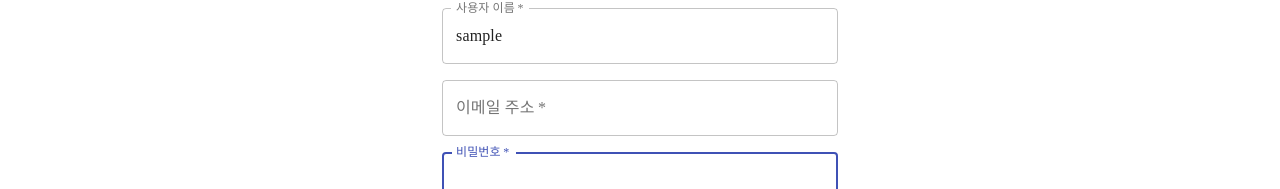
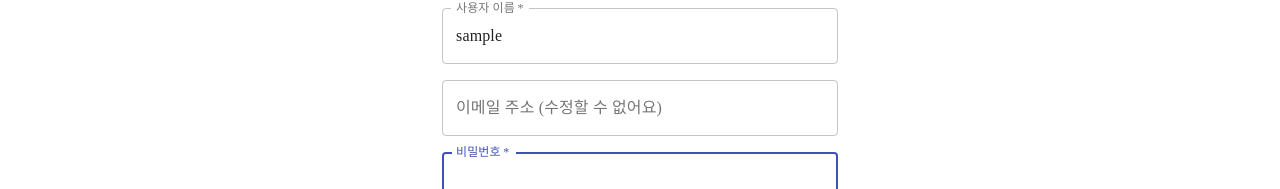
Before and after one commit to suhye0n/todo-app, a React (Create React App) app in the folder client/: page /mypage in a window 1280 px wide. Shown: the part 206-395 px from the top of the page. Built offline with nearby package versions, Linux system fonts and the light colour scheme; sample sign-in values are in the browser's storage; a web font is replaced by a local one; what @mapbox/mapbox-sdk would draw is missing.

Commit message:
Update MyPage.js

```diff
--- a/client/src/MyPage.js
+++ b/client/src/MyPage.js
@@ -106,10 +106,9 @@ function MyPage() {
                                 autoComplete="email"
                                 name="email"
                                 variant="outlined"
-                                required
                                 fullWidth
                                 id="email"
-                                label="이메일 주소"
+                                label="이메일 주소 (수정할 수 없어요)"
                                 defaultValue={localStorage.getItem("email")}
                                 InputProps={{
                                     readOnly: true,
```
